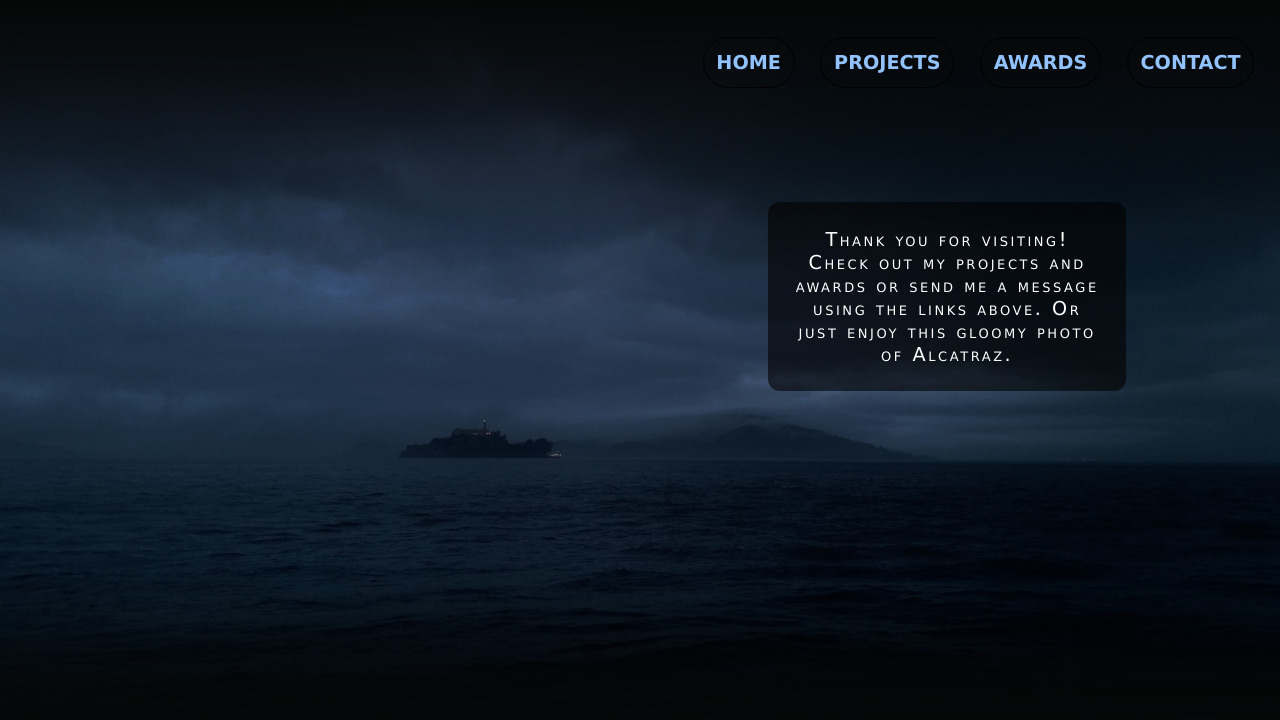
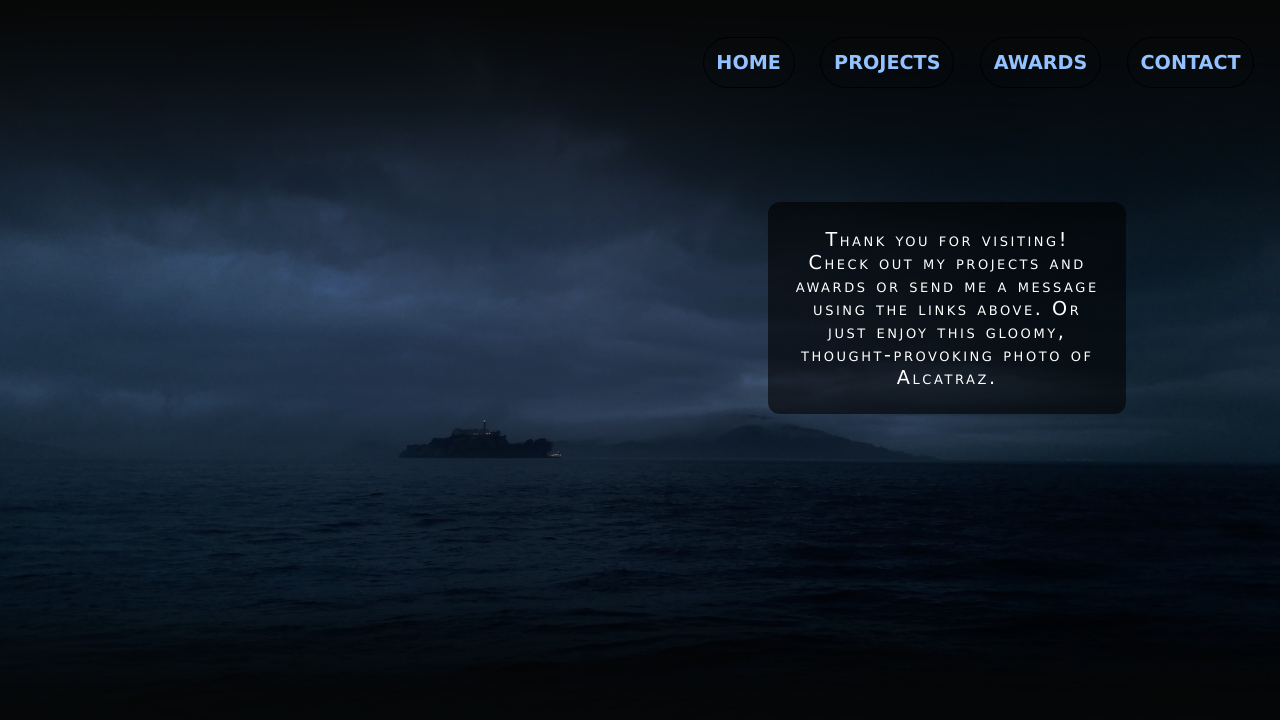
Before and after one commit to brendanusa/personal, a React (Create React App) app: page / in a window 1280 px wide. Shown: the top 720 px of the page. Built offline with nearby package versions, Linux system fonts and the light colour scheme.

Commit message:
change home page text

```diff
--- a/src/Home.js
+++ b/src/Home.js
@@ -6,7 +6,7 @@ const Home = () => {
   return (
     <div className="Home">
       <p>
-        Thank you for visiting! Check out my projects and awards or send me a message using the links above. Or just enjoy this gloomy photo of Alcatraz.
+        Thank you for visiting! Check out my projects and awards or send me a message using the links above. Or just enjoy this gloomy, thought-provoking photo of Alcatraz.
       </p>
     </div>
   )
```
